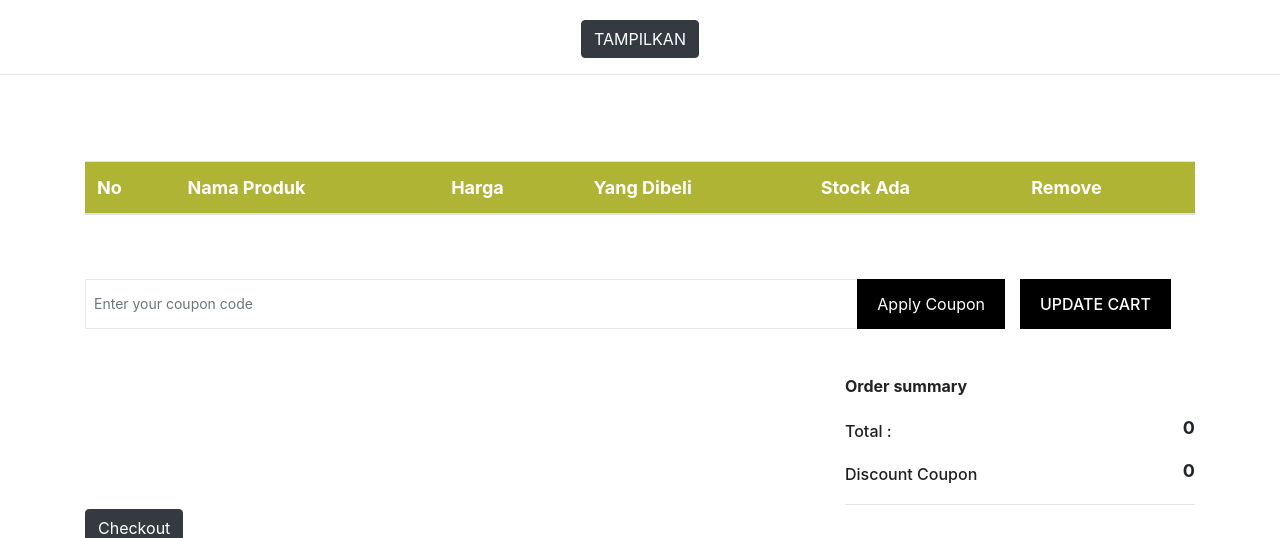
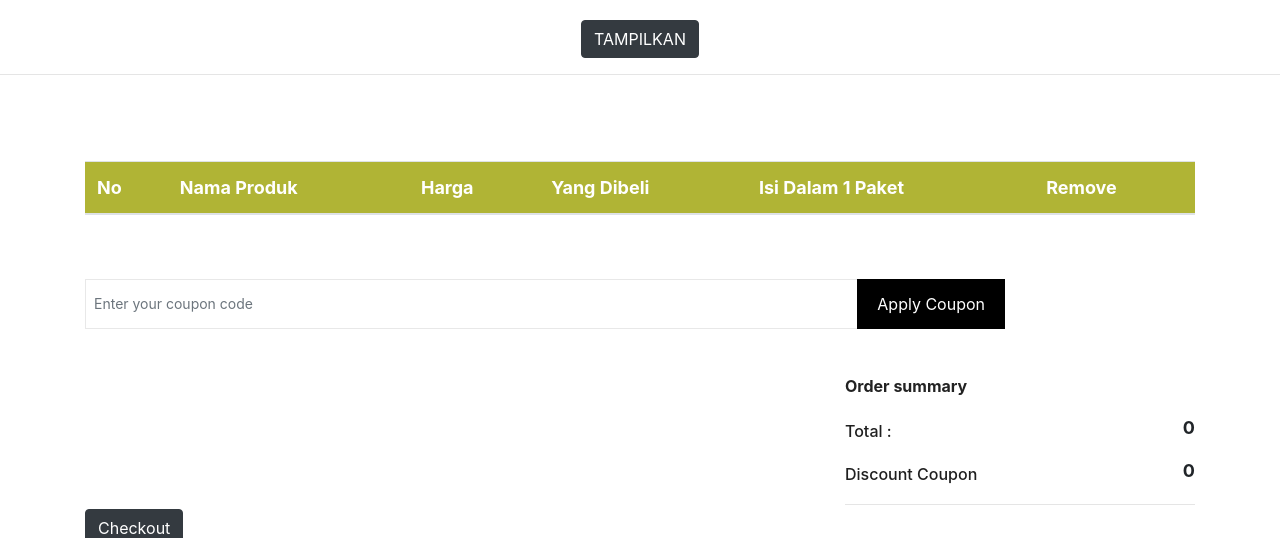
Before and after one commit to raflyyunandi/Prototype_TB_RekWeb, a CodeIgniter app: page /TB-G4/user/cart in a window 1280 px wide. Shown: the part 206-744 px from the top of the page. Run offline with CodeIgniter, Linux system fonts and the light colour scheme; data that the repository does not hold is empty; some libraries are stand-ins or nearby versions.

Commit message:
Stock buah = jumlah item dalam 1 paket

```diff
--- a/application/controllers/User.php
+++ b/application/controllers/User.php
@@ -221,15 +221,17 @@ class User extends CI_Controller
         $this->db->where('id_user' ,$id_user);
 
         $bisa = $saldo - $total;
+
         if ($bisa > 0 ){
         $data['title'] = "checkout";
         $this->load->view('templates/topbar', $data);
         $this->load->view('user/checkout', $data);
         $this->load->view('templates/ecommerce_footer');
         } else {
-            $this->session->set_flashdata('message', '<div class="alert alert-danger text-center" role="alert">Saldo Tidak Cukup</div>');
+              $this->session->set_flashdata('message', '<div class="alert alert-danger text-center" role="alert">Saldo Tidak Ada</div>');
             redirect('user/cart');
         }
+
     }
 
     // public function checkout()
--- a/application/views/admin/tambah.php
+++ b/application/views/admin/tambah.php
@@ -48,7 +48,7 @@
                         </div>
                         <div class="col-md-12">
                             <div class="form-group">
-                                <input type="number" min="0" step="1" class="c-input-text qty text form-control" id="stock_barang" name="stock_barang" placeholder="Stock barang">
+                                <input type="number" min="0" step="1" class="c-input-text qty text form-control" id="stock_barang" name="stock_barang" placeholder="Isi item /Paket">
                                 <?= form_error('stock_barang', '<small class="text-danger pl-3">', '</small>'); ?>
                             </div>
                         </div>
--- a/application/views/user/cartkosong.php
+++ b/application/views/user/cartkosong.php
@@ -38,7 +38,7 @@
                                     <th>Nama Produk</th>
                                     <th>Harga</th>
                                     <th>Yang Dibeli</th>
-                                    <th>Stock Ada</th>
+                                    <th>Isi Dalam 1 Paket</th>
                                     <th>Remove</th>
                                 </tr>
                             </thead>
@@ -73,9 +73,6 @@
                         </div>
                     </div>
                 </div>
-                    <div class="update-box" >
-                    <input type="submit" name="updatecart" value="Update Cart">
-                    </div>
             </div>
 
       <div class="row my-5">
```
Also changed, not shown: application/views/user/cart.php (+6 -8 lines).
